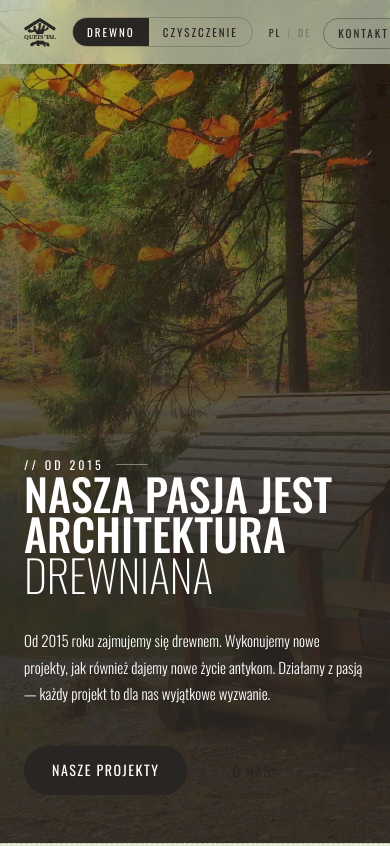
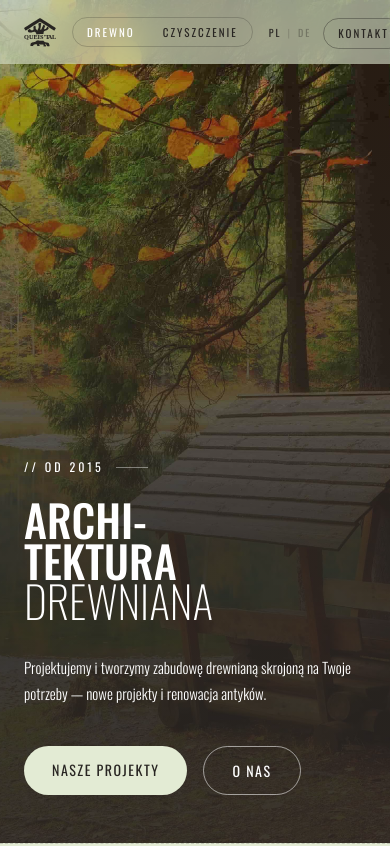
Before and after one commit to szymon-bosiak/queistal-v2, a React (Vite) app: page /pl/wood in a window 390 px wide. Shown: the top 846 px of the page. Built offline with nearby package versions, Linux system fonts and the light colour scheme.

Commit message:
refactor: update Hero component styles and translations, enhance settings for CLI commands

```diff
--- a/src/components/wood/hero/Hero.tsx
+++ b/src/components/wood/hero/Hero.tsx
@@ -9,17 +9,32 @@ export const Hero = () => {
 
   return (
     <section
-      id="hero"
-      className="hero-grid min-h-svh border-b border-dashed border-ink/18"
-      style={{ background: 'var(--color-sage)', color: 'var(--color-ink)', maxHeight: '500px' }}
+      className="whg"
+      style={{
+        minHeight: '100svh',
+        maxHeight: '680px',
+        display: 'grid',
+        background: 'var(--sage)',
+        color: 'var(--ink)',
+        borderBottom: '1px dashed rgba(40,37,34,.18)',
+      }}
     >
       {/* Text column */}
       <div
-        className="hero-text flex flex-col justify-end relative z-[2]"
-        style={{ padding: 'clamp(6rem,10vw,9rem) clamp(1.5rem,5vw,5rem) clamp(3rem,6vw,5rem)' }}
+        style={{
+          display: 'flex',
+          flexDirection: 'column',
+          justifyContent: 'flex-end',
+          padding: 'clamp(6rem,10vw,9rem) clamp(1.5rem,5vw,5rem) clamp(3rem,6vw,5rem)',
+          position: 'relative',
+          zIndex: 2,
+        }}
       >
-        <div className="stag mb-6" style={{ opacity: 0, animation: 'fadeIn .8s .15s var(--ease) forwards' }}>
-          OD 2015
+        <div
+          className="stag"
+          style={{ marginBottom: '1.5rem', opacity: 0, animation: 'fadeIn .8s .15s var(--ease) forwards' }}
+        >
+          {t('hero.since')}
         </div>
 
         <h1
@@ -57,16 +72,16 @@ export const Hero = () => {
             animation: 'fadeUp .8s .7s var(--ease) forwards',
           }}
         >
-          {t('about.body')}
+          {t('hero.tagline')}
         </p>
 
         <div style={{ display: 'flex', gap: '1rem', flexWrap: 'wrap', opacity: 0, animation: 'fadeUp .8s .9s var(--ease) forwards' }}>
           <a
-            href="#projects"
+            href="#realizacje"
             className="hero-btn-primary"
             style={{
-              background: 'var(--color-ink)',
-              color: '#fff',
+              background: 'var(--ink)',
+              color: 'var(--white)',
               padding: '13px 28px',
               fontSize: 14,
               fontWeight: 400,
@@ -85,13 +100,14 @@ export const Hero = () => {
               el.style.boxShadow = ''
             }}
           >
-            NASZE PROJEKTY
+            {t('hero.cta.projects')}
           </a>
           <a
-            href="#about"
+            href="#o-nas"
+            className="hero-btn-secondary"
             style={{
               border: '1.5px solid rgba(40,37,34,.38)',
-              color: 'var(--color-ink)',
+              color: 'var(--ink)',
               padding: '13px 28px',
               fontSize: 14,
               fontWeight: 400,
@@ -101,8 +117,8 @@ export const Hero = () => {
             }}
             onMouseEnter={e => {
               const el = e.currentTarget as HTMLAnchorElement
-              el.style.background = 'var(--color-ink)'
-              el.style.color = '#fff'
+              el.style.background = 'var(--ink)'
+              el.style.color = 'var(--white)'
             }}
             onMouseLeave={e => {
               const el = e.currentTarget as HTMLAnchorElement
@@ -110,13 +126,13 @@ export const Hero = () => {
               el.style.color = ''
             }}
           >
-            O NAS
+            {t('hero.cta.about')}
           </a>
         </div>
       </div>
 
       {/* Photo column */}
-      <div className="hero-photo" style={{ overflow: 'hidden', clipPath: 'polygon(8% 0, 100% 0, 100% 100%, 0% 100%)' }}>
+      <div className="whp" style={{ overflow: 'hidden', clipPath: 'polygon(8% 0, 100% 0, 100% 100%, 0% 100%)' }}>
         <picture>
           <source media="(max-width: 768px)" srcSet={heroMobile} />
           <img
@@ -136,36 +152,23 @@ export const Hero = () => {
       </div>
 
       <style>{`
-        .hero-grid {
-          display: grid;
-          grid-template-columns: 1fr 1fr;
-        }
+        .whg { grid-template-columns: 1fr 1fr; }
+        .whp { position: relative; }
         @media (max-width: 768px) {
-          .hero-grid {
-            grid-template-columns: 1fr !important;
-            position: relative;
-          }
-          .hero-photo {
-            position: absolute !important;
-            inset: 0 !important;
-            clip-path: none !important;
-          }
-          .hero-photo::after {
+          .whg { grid-template-columns: 1fr !important; position: relative; min-height: 100svh; }
+          .whp { position: absolute !important; inset: 0 !important; clip-path: none !important; }
+          .whp::after {
             content: '';
             position: absolute;
             inset: 0;
             background: linear-gradient(to top, rgba(40,37,34,.88) 35%, rgba(40,37,34,.15) 100%);
           }
-          .hero-text {
-            position: relative;
-            z-index: 3;
-            color: #fff !important;
-          }
-          .hero-text h1,
-          .hero-text p,
-          .hero-text .stag {
-            color: #fff !important;
-          }
+          .whg > div:first-child { position: relative; z-index: 3; color: var(--white) !important; }
+          .whg > div:first-child h1,
+          .whg > div:first-child p,
+          .whg > div:first-child .stag { color: var(--white) !important; }
+          .hero-btn-primary { background: var(--sage) !important; color: var(--ink) !important; }
+          .hero-btn-secondary { border-color: rgba(255,255,255,.55) !important; color: var(--white) !important; }
         }
       `}</style>
     </section>
--- a/src/i18n/de/wood.json
+++ b/src/i18n/de/wood.json
@@ -1,8 +1,14 @@
 {
   "hero": {
-    "line1": "UNSERE LEIDENSCHAFT",
-    "line2": "IST",
-    "line3": "HOLZARCHITEKTUR"
+    "since": "SEIT 2015",
+    "line1": "ARCHI-",
+    "line2": "TEKTUR",
+    "line3": "AUS HOLZ",
+    "tagline": "Wir entwerfen und fertigen Holzkonstruktionen nach Ihren Wünschen — Neubauten und Restaurierung von Antiquitäten.",
+    "cta": {
+      "projects": "UNSERE PROJEKTE",
+      "about": "ÜBER UNS"
+    }
   },
   "about": {
     "label": "ÜBER UNS",
--- a/src/i18n/pl/wood.json
+++ b/src/i18n/pl/wood.json
@@ -1,8 +1,14 @@
 {
   "hero": {
-    "line1": "NASZĄ PASJĄ JEST",
-    "line2": "ARCHITEKTURA",
-    "line3": "DREWNIANA"
+    "since": "OD 2015",
+    "line1": "ARCHI-",
+    "line2": "TEKTURA",
+    "line3": "DREWNIANA",
+    "tagline": "Projektujemy i tworzymy zabudowę drewnianą skrojoną na Twoje potrzeby — nowe projekty i renowacja antyków.",
+    "cta": {
+      "projects": "NASZE PROJEKTY",
+      "about": "O NAS"
+    }
   },
   "about": {
     "label": "O NAS",
--- a/src/index.css
+++ b/src/index.css
@@ -8,6 +8,14 @@
   --color-blueprint: #0d1117;
   --color-white: #ffffff;
   --ease: cubic-bezier(.4, 0, .2, 1);
+}
+
+/* ── Short-name aliases matching v8 design tokens ── */
+:root {
+  --sage:  #E3EBD4;
+  --ink:   #282522;
+  --bp:    #0d1117;
+  --white: #fff;
 }
 
 *,
```
Also changed, not shown: .claude/settings.local.json.
